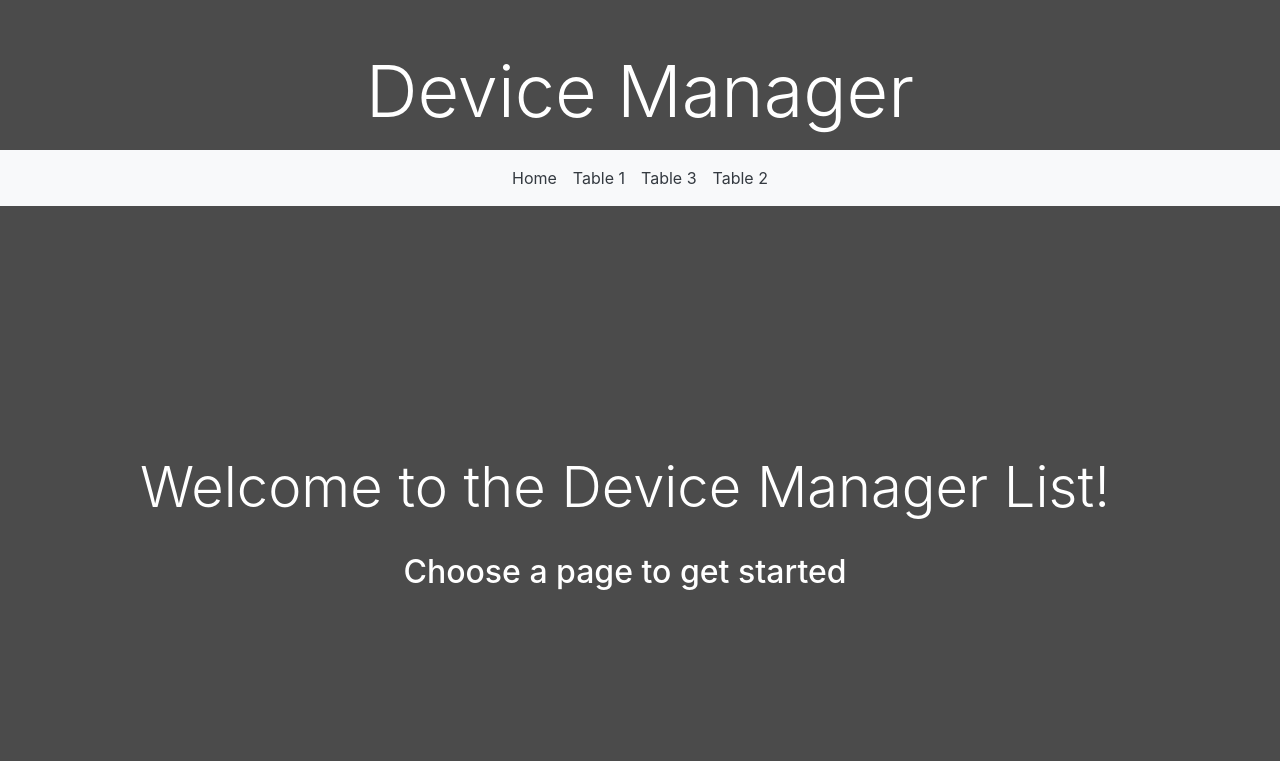
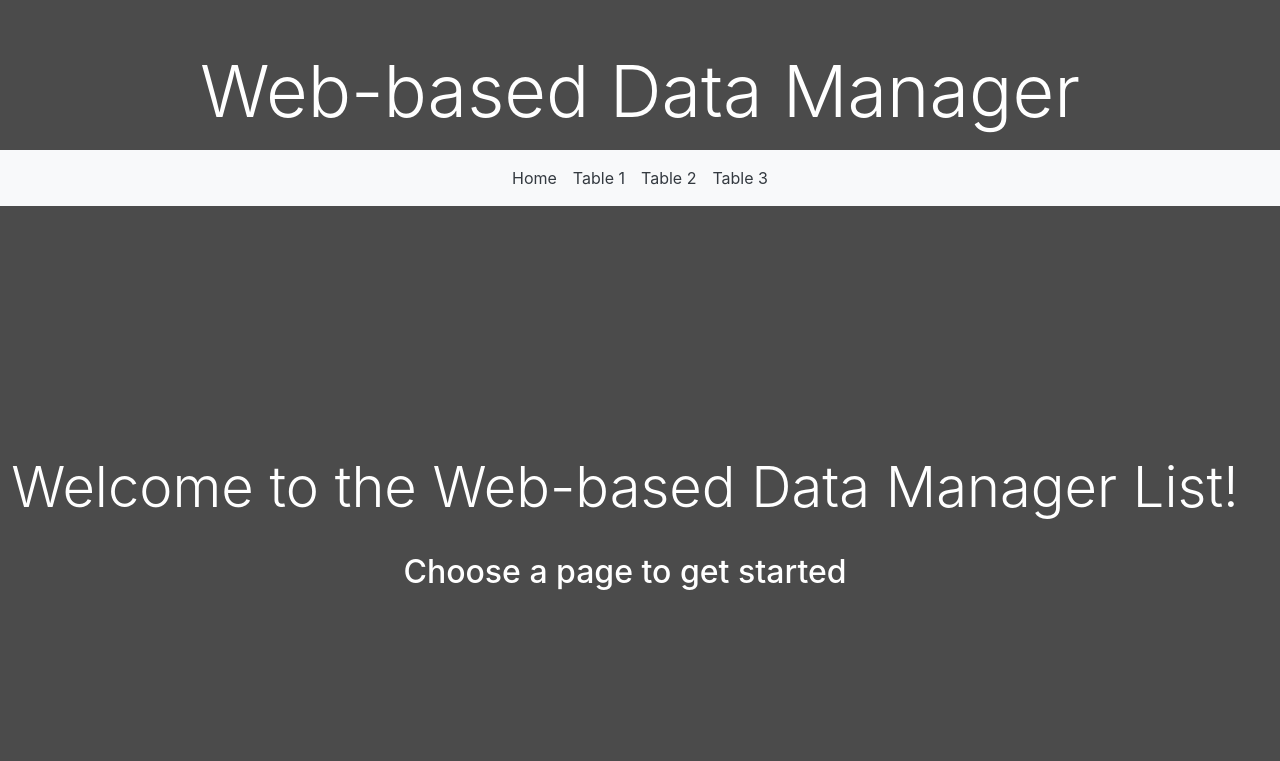
Before and after one commit to lawrencejd1/DeviceManager, a Flask app: page / in a window 1280 px wide. Shown: the top 761 px of the page. Run offline with Flask 2, Linux system fonts and the light colour scheme; some libraries are stand-ins or nearby versions.

Commit message:
Minor adjustments

```diff
--- a/DeviceApp/app.py
+++ b/DeviceApp/app.py
@@ -56,12 +56,14 @@ def add_page():
 
     columns = columns[1:]
 
+    #Each item in rows is a row itself
     rows = []
+    #Each item in row is a column which then get inserted into the rows list
     row = []
 
     for i, column in enumerate(columns, 1):
 
-
+        #Every 4 items make a new row
         if(i % 4 == 0 and i > 0):
             row.append(column)
             rows.append(row)
@@ -69,13 +71,10 @@ def add_page():
 
         else:
             row.append(column)
+    #If less than 4 items, just append the row to the rows list once all columns are added
+    rows.append(row)
 
-        # if(column == columns[-1]):
-        #     row.append(column)
-        #     rows.append(row)
-        #     print("third")
-
-        tableName = table.replace("_",  " ")
+    tableName = table.replace("_",  " ")
 
     return render_template('addItem.html', table=table, tableName=tableName, columns=columns, rows=rows)
 
--- a/DeviceApp/helper.py
+++ b/DeviceApp/helper.py
@@ -15,6 +15,8 @@ def get_tables():
 
     for table in c.fetchall():
         tables.append(table[0])
+
+    tables.sort()
 
     return tables
 
@@ -111,7 +113,8 @@ def add_to_list(table, values):
         columnString = columnString[:-1]
 
         for value in values:
-            valueString += value + ","
+
+            valueString += '"' + value + '"' + ','
 
         valueString = valueString[:-1]
 
--- a/DeviceApp/templates/index.html
+++ b/DeviceApp/templates/index.html
@@ -4,7 +4,7 @@
 {% block content %}
     <div id="welcome" class="row h-75 w-100">
         <div class="col align-self-center p-1">
-            <h1 class="display-4 row justify-content-center">Welcome to the Device Manager List!</h1>
+            <h1 class="display-4 row justify-content-center">Welcome to the Web-based Data Manager List!</h1>
             <h2 class="row justify-content-center">Choose a page to get started</h2>
         </div>
     </div>
--- a/DeviceApp/templates/layout.html
+++ b/DeviceApp/templates/layout.html
@@ -15,13 +15,13 @@
         <meta charset="UTF-8">
         <meta name="viewport" content="width=device-width, initial-scale=1, shrink-to-fit=no">
 
-        <title>Device Manager!</title>
+        <title>Web-based Data Manager</title>
     </head>
 
     <body>
         <header id="header">
             <div id="header" class="container-fluid">
-                <h1 class=" display-3 row justify-content-center">Device Manager</h1>
+                <h1 class=" display-3 row justify-content-center">Web-based Data Manager</h1>
             </div>
 
             <nav class="navbar navbar-expand-lg navbar-light bg-light">
```
Also changed, not shown: DeviceManager.db.
